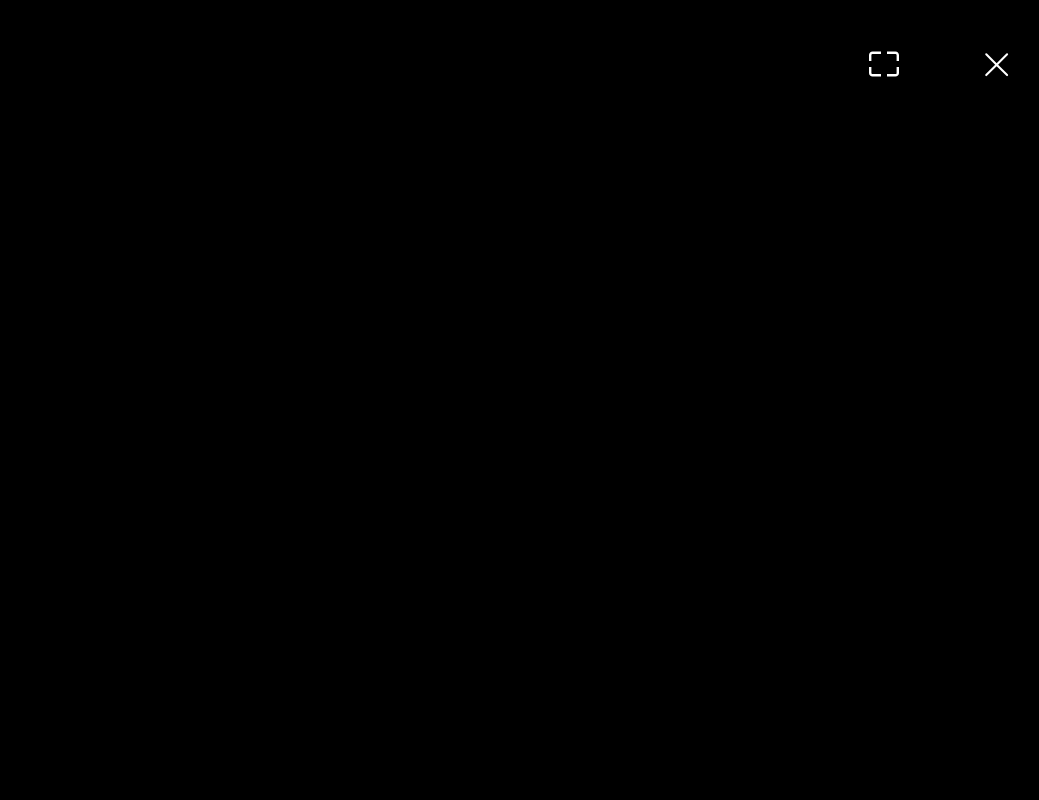
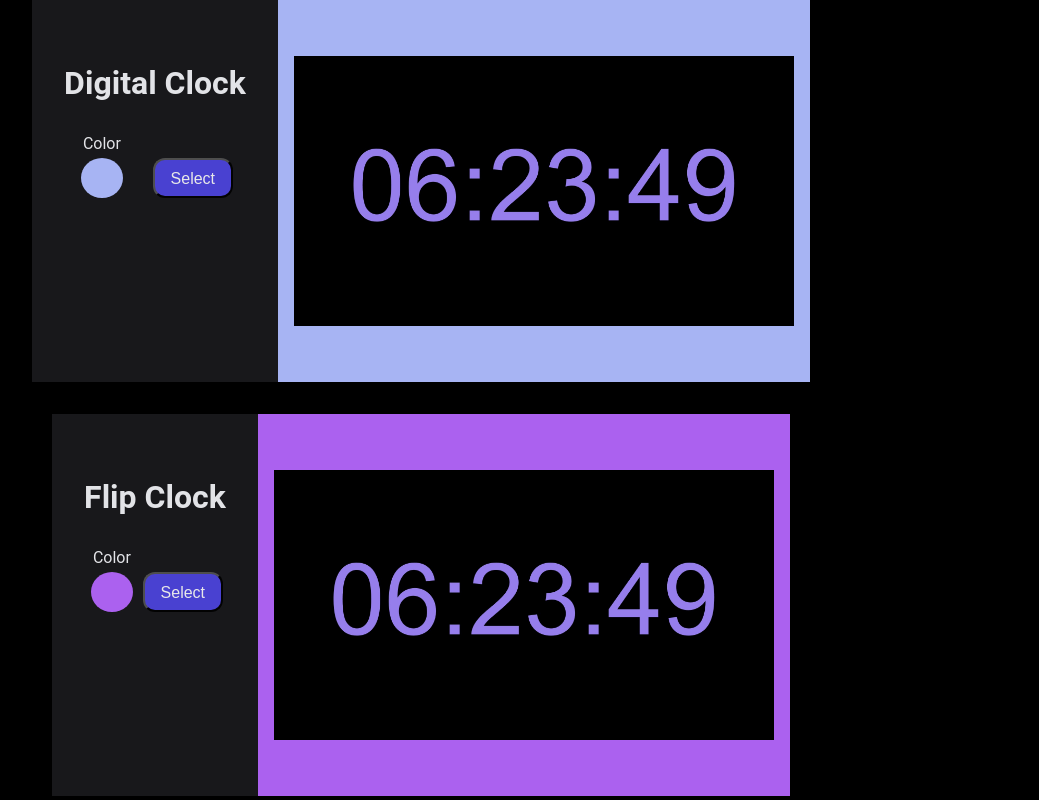
Before and after one commit to Jack-2077/tick-tock, a React (Create React App) app: page / in a window 1280 px wide. Shown: the top 800 px of the page, without its empty margins (219-1258 px from the left). Built offline with nearby package versions, Linux system fonts and the light colour scheme.

Commit message:
feat: toggle full screen after clock is selected

```diff
--- a/src/app/App.js
+++ b/src/app/App.js
@@ -27,59 +27,34 @@ function App() {
   const [showClock, setShowClock] = useState(false);
   const [active, setActive] = useState('');
 
-  const toggleFullScreen = () => {
-    if (!document.fullscreenElement) {
-      document.documentElement.requestFullscreen();
-      setShowClock(true);
-    } else if (document.exitFullscreen) {
-      document.exitFullscreen();
-      setShowClock(false);
-    }
-  };
-
   return (
     <>
       <GlobalStyles />
-      {/* <FlipClock primaryColor='red' /> */}
-      <Buttons />
-      {/* <StyledContainer>
+      {!active ? (
+        <StyledContainer>
           <Card
             title='Digital'
             handleActiveClock={setActive}
             primaryColor='#A7B4F3'
-        >
-          <FlipClock />
-        </Card>
-        <Card title='Flip' handleActiveClock={setActive} primaryColor='#AB61EF'>
-          <AnalogClock />
-        </Card>
-
+          />
+          <Card
+            title='Flip'
+            handleActiveClock={setActive}
+            primaryColor='#AB61EF'
+          />
           <Card
             title='Analog'
             handleActiveClock={setActive}
             primaryColor='#A6DCCB'
-        >
-          <DigitalClock />
-        </Card>
-      </StyledContainer> */}
-      {active === 'clock-1' && <FlipClock primaryColor={color} />}
-      {active === 'clock-2' && <AnalogClock primaryColor={color} />}
-      {active === 'clock-3' && <DigitalClock primaryColor={color} />}
-      {/* <button onClick={toggleFullScreen}>FULLSCREEN</button>
+          />
+        </StyledContainer>
+      ) : (
+        <Buttons />
+      )}
 
-      {!showClock ? (
-        <>
-          <br />
-          <br />
-          <input
-            type='color'
-            value={themeColor}
-            onChange={(e) => setThemeColor(e.target.value)}
-          />
-        </>
-      ) : (
-        <DigitalClock themeColor={themeColor} />
-      )} */}
+      {active === 'Flip' && <FlipClock primaryColor={color} />}
+      {active === 'Analog' && <AnalogClock primaryColor={color} />}
+      {active === 'Digital' && <DigitalClock primaryColor={color} />}
     </>
   );
 }
--- a/src/components/Card.js
+++ b/src/components/Card.js
@@ -134,24 +134,8 @@ const StyledCard = styled.div`
   }
 `;
 
-export default function Card({ title, primaryColor, children }) {
-  console.log(primaryColor);
+export default function Card({ title, handleActiveClock, primaryColor }) {
   const [themeColor, setThemeColor] = useState(primaryColor);
-  const [showClock, setShowClock] = useState(false);
-
-  const selectClockHandler = () => {
-    setShowClock(!showClock);
-
-    if (!document.fullscreenElement) {
-      document.documentElement.requestFullscreen();
-    } else if (document.exitFullscreen) {
-      document.exitFullscreen();
-    }
-  };
-
-  if (showClock) {
-    return <>{cloneElement(children, { primaryColor })}</>;
-  }
 
   return (
     <StyledCard color={primaryColor}>
@@ -167,7 +151,7 @@ export default function Card({ title, primaryColor, children }) {
               onChange={(e) => setThemeColor(e.target.value)}
             />
           </div>
-          <button onClick={selectClockHandler}>Select</button>
+          <button onClick={() => handleActiveClock(title)}>Select</button>
         </div>
       </div>
 
```
Lines whose indentation alone changed are shown as unchanged.
